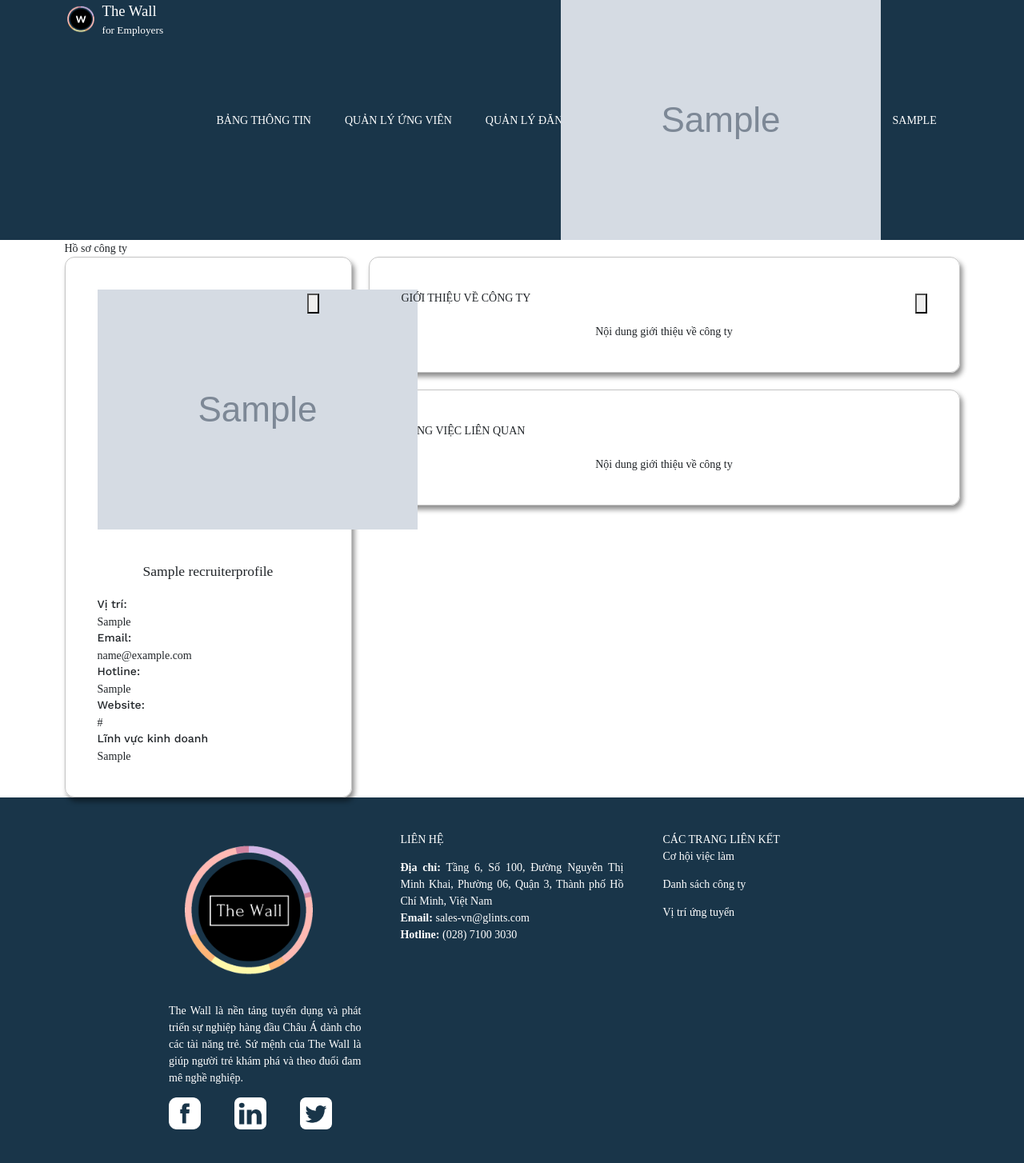
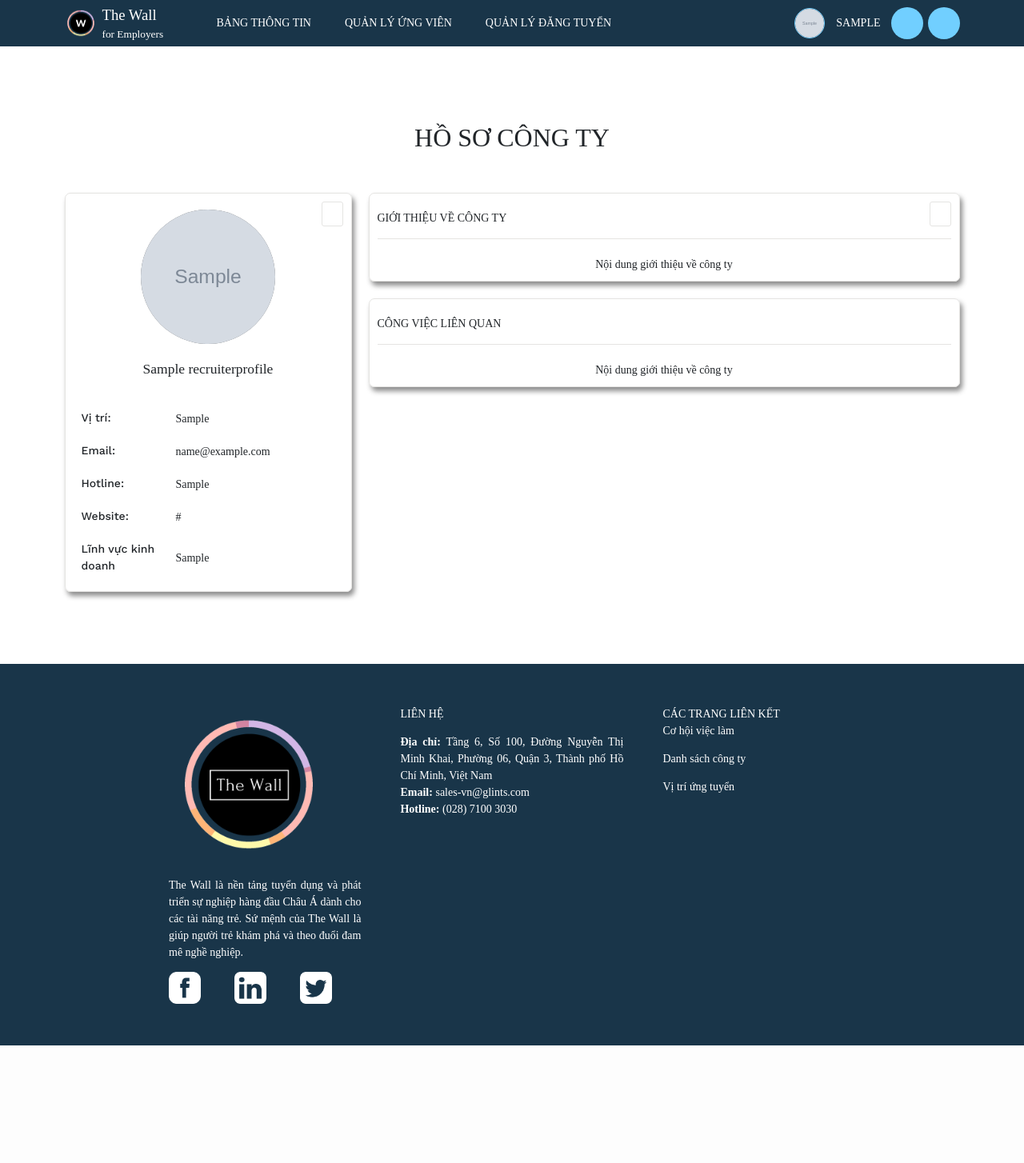
Before and after one commit to minh832000/thewallproject, a Django app: page /profiles/recruiter/ in a window 1280 px wide. Shown: the whole page at 80% size. After the commit the page ends 1307 px from the top, so only its background shows below. Run offline with Django 3.2, Linux system fonts and the light colour scheme; a user stored in the database is signed in; tables that the repository leaves empty hold one stand-in row (values such as "Sample post"); grey boxes marked "Sample" are stand-in pictures; some libraries are stand-ins or nearby versions; some web fonts are replaced.

Commit message:
add style for profile recruiter page

```diff
--- a/static/css/Recruiter/profile-page.css
+++ b/static/css/Recruiter/profile-page.css
@@ -143,3 +143,203 @@ input[type='text']{
       background: #C4C4C4;
       width:23%;
 }
+
+.wrapper {
+      border: 1px solid  #E5E4E2;
+      border-radius: 7px;
+      box-shadow: 3px 5px 6px rgba(0, 0, 0, 0.45);
+      padding: 10px;
+}
+
+.icon-edit {
+      top: 0px;
+      right: 0px;
+}
+
+.header {
+      width: 100%;
+      padding: 5px 0px;
+}
+
+.header_profile_picture {
+      width: 38px;
+      height: 38px;
+      border-radius: 50%;
+      border: 1px solid #71cfff;
+}
+
+.btn_show_account_config {
+      margin-left: 6px;
+}
+.btn_show_account_config i {
+      font-size: 18pt;
+      color: #ffffff;
+      position: absolute;
+      top: 10px;
+      left: 8px;
+}
+
+.btn_show_notification {
+      margin-left: 6px;
+}
+.btn_show_notification i {
+      font-size: 16pt;
+      color: #ffffff;
+      position: absolute;
+      top: 9px;
+      left: 8px;
+}
+
+.box_circle {
+      background-color: #71cfff;
+      border-radius: 50%;
+      width: 40px;
+      height: 40px;
+      position: relative;
+}
+
+.btn_show_menu {
+      background: none;
+      outline: none;
+      border: none;
+}
+
+.btn_show_menu i {
+      color: #ffffff;
+      font-size: 16pt;
+      position: absolute;
+      top: 9px;
+      left: 9px;
+}
+
+.wrapper_top_bottom {
+      margin-top: 90px;
+      margin-bottom: 90px;
+}
+
+.title_page {
+      margin-bottom: 45px;
+      text-align: center;
+      text-transform: uppercase;
+      font-size: 24pt;
+}
+
+.box_profile_picture {
+      border-radius: 50%;
+      width: 168px;
+      height: 168px;
+      margin: 0px auto;
+      position: relative;
+}
+
+.body_profile_picture {
+      width: 100%;
+      height: 100%;
+      border-radius: 50%;
+      z-index: 1000;
+      position: absolute;
+      z-index: 99;
+}
+.body_profile_picture img {
+      width: 100%;
+      height: 100%;
+      border-radius: 50%;
+      z-index: 99;
+}
+.overlay_box_profile_picture {
+      width: 100%;
+      height: 100%;
+      border-radius: 50%;
+      background-color: rgba(0, 0, 0, 0.6);
+      position: relative;
+      z-index: 1;
+}
+
+.box_circle_icon {
+      font-size: 20px;
+      color: #ffffff;
+      width: 50px;
+      height: 50px;
+      position: absolute;
+      top: 36%;
+      left: 35%;
+      background-color: rgba(0, 0, 0, 0.9);
+      border-radius: 50%;
+      text-align: center;
+      padding-top: 8px;
+      z-index: 1;
+}
+
+.box_circle_profile_picture {
+      width: 100%;
+      height: 100%;
+      border-radius: 50%;
+      position: absolute;
+      z-index: 1;
+}
+
+.body_profile_picture:hover,
+.body_profile_picture:focus {
+      z-index: -1;
+}
+
+.box_circle_profile_picture:hover {
+      z-index: 100;
+}
+.footer {
+      width: 100%;
+      padding: 10px 0px;
+}
+
+.modal_btn {
+      outline: none;
+      background: none;
+      padding: 5px 15px;
+      border: 1px solid #c6c6c6;
+      border-radius: 3px;
+      text-transform: uppercase;
+      font-size: 14px;
+      font-weight: 600;
+      cursor: pointer;
+}
+
+.modal_btn_control {
+      outline: none;
+      background: none;
+      border-radius: 3px;
+      padding: 4px 7px;
+      border: 1px solid #E5E4E2;
+}
+
+.group_item {
+      display: flex;
+      align-items: center;
+}
+
+.name_item {
+      width: 35%;
+      padding: 10px;
+}
+.content_item {
+      width: 65%;
+      padding: 10px;
+}
+
+.header_section_basic_information_company {
+      text-align: center;
+      padding: 10px 10px;
+}
+
+.header_section_item {
+      padding-top: 10px;
+      padding-bottom: 15px;
+      border-bottom: 1px solid #E5E4E2;
+}
+
+.box_edit {
+      width: 300px;
+      height: 300px;
+      background: #E5E4E2;
+      margin: 30px auto;
+      text-align: center;
+}
```
